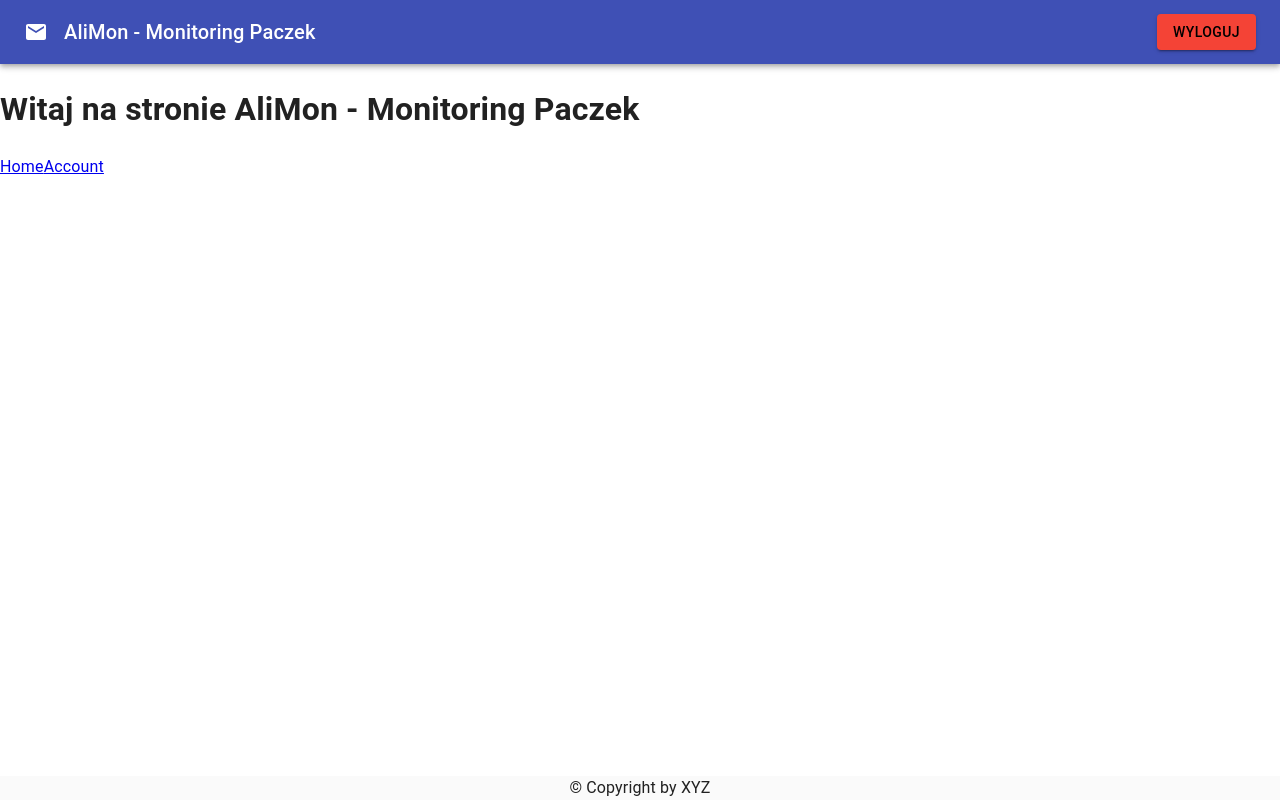
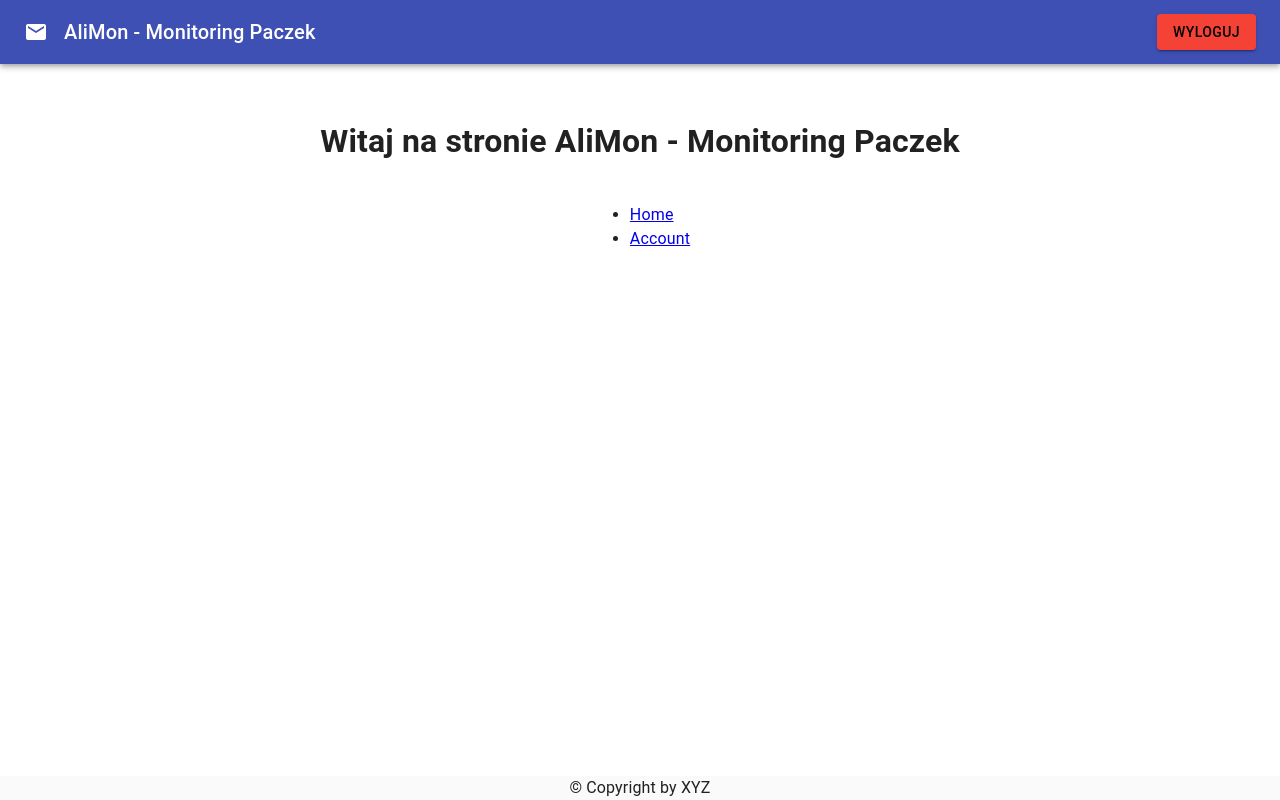
Before and after one commit to kkolcz/AliMon, a React (Create React App) app: page / in a window 1280 px wide. Built offline with nearby package versions, Linux system fonts and the light colour scheme; no server answers.

Commit message:
working add new shipment

```diff
--- a/src/App.js
+++ b/src/App.js
@@ -6,9 +6,9 @@ import Account from './components/Account/Account'
 
 import { Routes, Route } from 'react-router-dom'
 
-import { UserAuthContextProvider } from './components/context/UserAuthContext'
+import { UserAuthContextProvider } from './context/UserAuthContext'
 import Welcome from './components/Welcome/Welcome'
-import ProtectedRoute from './components/ProtectedRoute'
+import ProtectedRoute from './ProtectedRoute'
 
 function App() {
 	// const [isLogin, setIsLogin] = useState(false)
--- a/src/components/Account/Login/Login.js
+++ b/src/components/Account/Login/Login.js
@@ -2,7 +2,7 @@ import React, { useRef } from 'react'
 
 import { Button, Paper, TextField } from '@mui/material'
 
-import { useUserAuth } from '../../context/UserAuthContext'
+import { useUserAuth } from '../../../context/UserAuthContext'
 import { useNavigate } from 'react-router-dom'
 
 const Login = props => {
--- a/src/components/Account/Register/Register.js
+++ b/src/components/Account/Register/Register.js
@@ -2,7 +2,7 @@ import React, { useRef } from 'react'
 
 import { Button, Paper, TextField } from '@mui/material'
 
-import { useUserAuth } from '../../context/UserAuthContext'
+import { useUserAuth } from '../../../context/UserAuthContext'
 
 const Register = () => {
 	const loginInputRef = useRef()
@@ -13,12 +13,17 @@ const Register = () => {
 	const { signUp } = useUserAuth()
 
 	const buttonRegisterHandler = async () => {
-		// const loginInput = loginInputRef.current.value
+		const loginInput = loginInputRef.current.value
 		const emailInput = emailInputRef.current.value
 		const passwordInput = passwordInputRef.current.value
-		// const repasswordInput = repasswordInputRef.current.value
+		const repasswordInput = repasswordInputRef.current.value
 
-		await signUp(emailInput, passwordInput)
+		if (passwordInput === repasswordInput) {
+			await signUp(emailInput, passwordInput)
+			//TODO: utworzenie użytkownika w bazie danych firebase
+		} else {
+			return
+		}
 	}
 
 	return (
--- a/src/components/Home/Home.js
+++ b/src/components/Home/Home.js
@@ -3,7 +3,7 @@ import React, { Fragment, useEffect, useState } from 'react'
 import { Box, CircularProgress } from '@mui/material'
 
 import { query, collection, getDocs, where, orderBy } from 'firebase/firestore'
-import { db } from '../../firebase'
+import { db } from '../../Firebase/firebase'
 
 import { useDispatch } from 'react-redux'
 import { set_shipments_list } from '../../store/shipmentSlice'
@@ -11,7 +11,7 @@ import { set_shipments_list } from '../../store/shipmentSlice'
 import ShipmentList from './ShipmentList/ShipmentList'
 import ShipmentAdd from './ShopmentAdd/ShipmentAdd'
 
-import { useUserAuth } from '../context/UserAuthContext'
+import { useUserAuth } from '../../context/UserAuthContext'
 import { Navigate, useNavigate } from 'react-router-dom'
 
 const Home = () => {
--- a/src/components/Home/ShopmentAdd/ShipmentAdd.js
+++ b/src/components/Home/ShopmentAdd/ShipmentAdd.js
@@ -1,16 +1,48 @@
 import React, { useRef } from 'react'
 
 import { Button, Card, TextField } from '@mui/material'
+
+import { useUserAuth } from '../../../context/UserAuthContext'
+
+import { addDoc, collection, doc, setDoc } from 'firebase/firestore'
+import { db } from '../../../Firebase/firebase'
 
 const ShipmentAdd = () => {
 	const inputNameRef = useRef()
 	const inputNumberRef = useRef()
 
+	const { user } = useUserAuth()
+
 	const addButtonHandler = () => {
 		const inputName = inputNameRef.current.value
 		const inputNumber = inputNumberRef.current.value
+
+		if (inputName === '' || inputNumber === '') {
+			return
+		}
+		console.log(user.uid)
 		console.log(inputName + ' ' + inputNumber)
+		//TODO: utworzenie nowej paczki w bazie danych
+		const newShipment = { userUID: user.uid, name: inputName, number: inputNumber }
+		addNewShipment(newShipment)
 	}
+
+	const addNewShipment = async data => {
+		const dbRef = collection(db, 'shipments')
+		const dataa = { userUID: data.userUID, name: data.name, number: data.number, date: '11.11.11' }
+
+		await addDoc(dbRef, dataa).then(() => {
+			console.log('utworzono')
+		})
+
+		// await addDoc(doc(db, 'shipments2'), {
+		// 	userUID: data.userUID,
+		// 	name: data.name,
+		// 	number: data.number,
+		// })
+		// console.log('utworzono')
+	}
+
 	return (
 		<Card
 			sx={{
--- a/src/components/Layout/Header/Navbar.js
+++ b/src/components/Layout/Header/Navbar.js
@@ -5,7 +5,7 @@ import { Box } from '@mui/system'
 
 import LocalPostOfficeIcon from '@mui/icons-material/LocalPostOffice'
 
-import { useUserAuth } from '../../context/UserAuthContext'
+import { useUserAuth } from '../../../context/UserAuthContext'
 
 const StyledToolbar = styled(Toolbar)({
 	display: 'flex',
--- a/src/components/Welcome/Welcome.js
+++ b/src/components/Welcome/Welcome.js
@@ -1,14 +1,23 @@
 import React, { Fragment } from 'react'
 import { Link } from 'react-router-dom'
+import { Box } from '@mui/material'
 
 const Welcome = () => {
 	return (
 		<Fragment>
-			<h1>Witaj na stronie AliMon - Monitoring Paczek</h1>
-			<div>
-				<Link to='/home'>Home</Link>
-				<Link to='/account'>Account</Link>
-			</div>
+			<Box display='flex' flexDirection='column' alignItems='center' m='1rem' p='1rem'>
+				<h1>Witaj na stronie AliMon - Monitoring Paczek</h1>
+				<div>
+					<ul>
+						<li>
+							<Link to='/home'>Home</Link>
+						</li>
+						<li>
+							<Link to='/account'>Account</Link>
+						</li>
+					</ul>
+				</div>
+			</Box>
 		</Fragment>
 	)
 }
--- a/src/components/context/UserAuthContext.js
+++ b/src/context/UserAuthContext.js
@@ -1,6 +1,6 @@
 import { createContext, useContext, useEffect, useState } from 'react'
 import { createUserWithEmailAndPassword, signInWithEmailAndPassword, onAuthStateChanged, signOut } from 'firebase/auth'
-import { auth } from '../../firebase'
+import { auth } from '../Firebase/firebase'
 
 const userAuthContext = createContext()
 
```
Also changed, not shown: src/Firebase/firebase.js (renamed from src/firebase.js), src/ProtectedRoute.js (renamed from src/components/ProtectedRoute.js).
